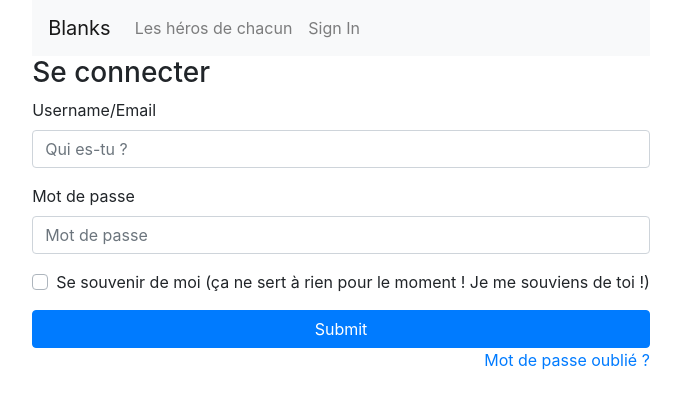
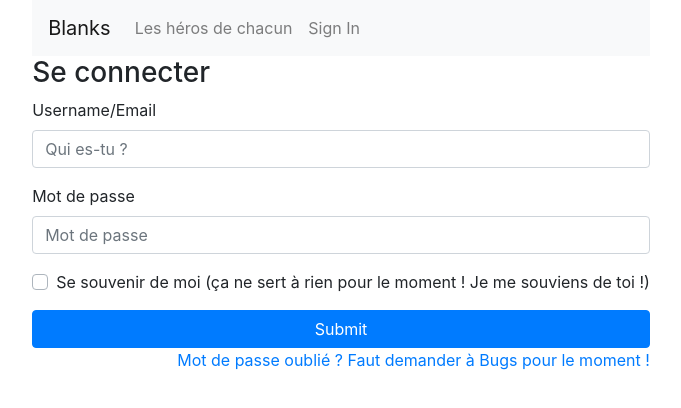
Before and after one commit to BaptisteLongy/cta-guild-manager-webapp, a React (Create React App) app: page /signin in a window 1280 px wide. Shown: the top 408 px of the page, without its empty margins (299-980 px from the left). Built offline with nearby package versions, Linux system fonts and the light colour scheme.

Commit message:
Password reset not yet available

```diff
--- a/src/User/SignIn.js
+++ b/src/User/SignIn.js
@@ -55,7 +55,7 @@ export default class SignIn extends Component {
 
                     <button type="submit" className="btn btn-primary btn-block">Submit</button>
                     <p className="forgot-password text-right">
-                        <a href="/">Mot de passe oublié ?</a>
+                        <a href="/">Mot de passe oublié ? Faut demander à Bugs pour le moment !</a>
                     </p>
                 </form>
             </div>
```
